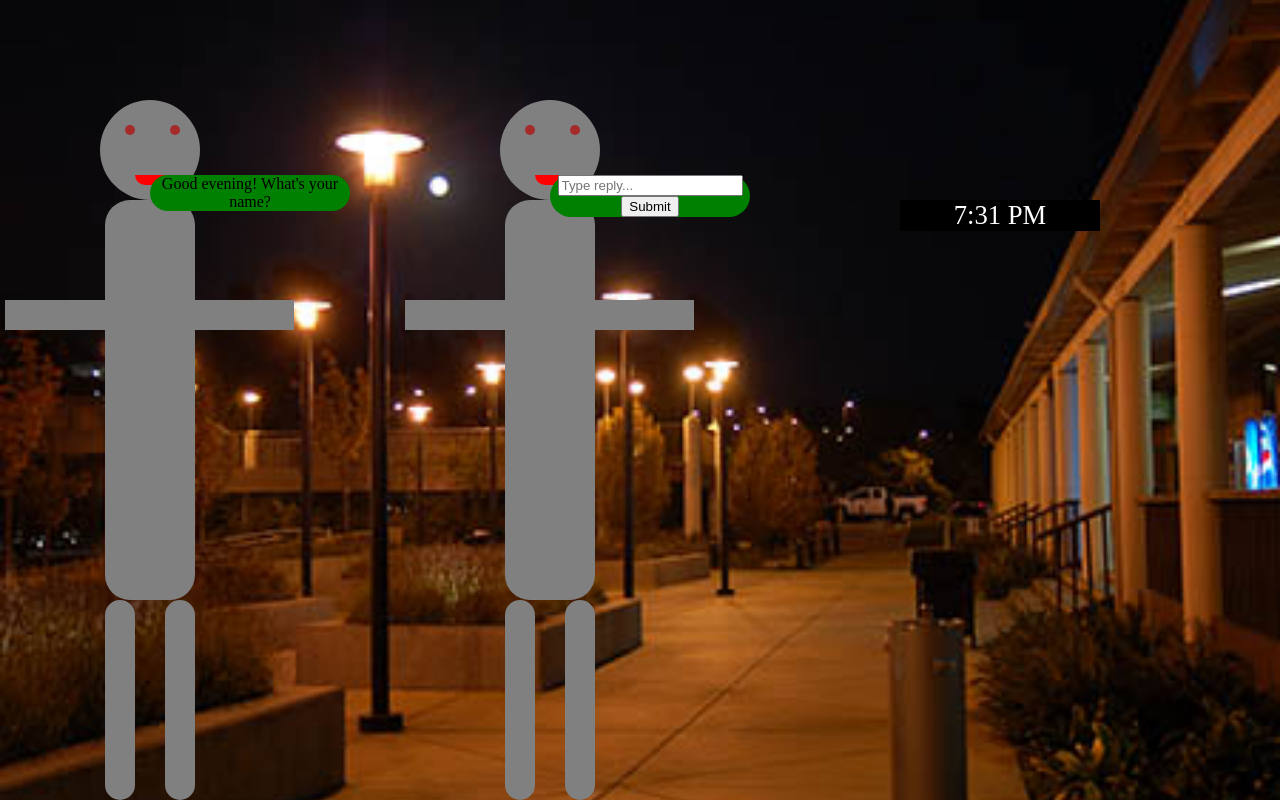
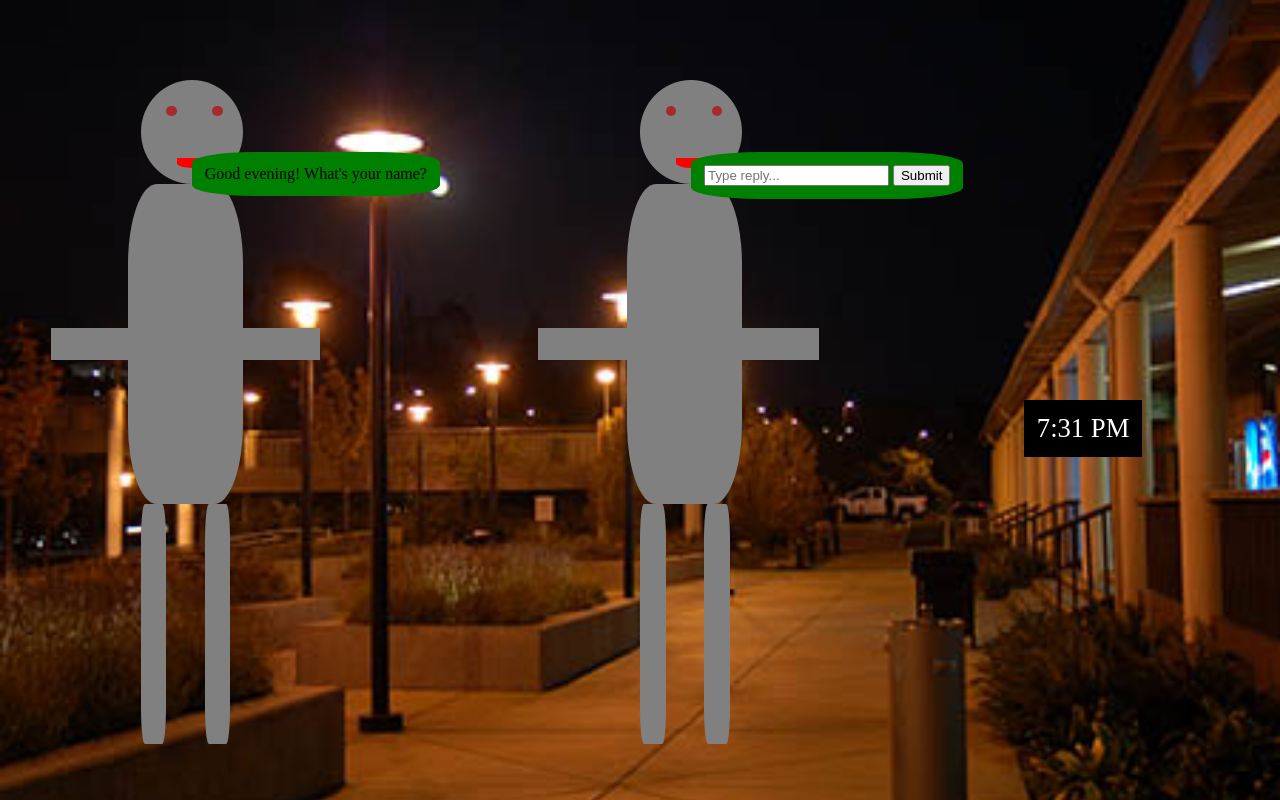
Before and after one commit to EphraimB/Virtual-Friend, a PHP site: page / in a window 1280 px wide. Run offline with PHP 8.4, Linux system fonts and the light colour scheme.

Commit message:
Responsive design and the feeds now come from MSN

```diff
--- a/css/style.css
+++ b/css/style.css
@@ -1,33 +1,33 @@
-#personOneFace{position: absolute; left: 100px; top: 100px; width: 100px; height: 100px; border-radius: 50px; background-color: grey;}
-#personOneLeftEye{position: absolute; left: 25px; top: 25px; width: 10px; height: 10px; border-radius: 5px; background-color: brown;}
-#personOneRightEye{position: absolute; left: 70px; top: 25px; width: 10px; height: 10px; border-radius: 5px; background-color: brown;}
-#personOneMouth{position: absolute; left: 35px; top: 75px; width: 30px; height: 10px; border-bottom-left-radius: 15px; border-bottom-right-radius: 15px; background-color: red;}
+#personOneFace{position: absolute; left: 11%; top: 10%; width: 8%; height: 13%; border-radius: 50%; background-color: grey;}
+#personOneLeftEye{position: absolute; left: 25%; top: 25%; width: 10%; height: 10%; border-radius: 50%; background-color: brown;}
+#personOneRightEye{position: absolute; left: 70%; top: 25%; width: 10%; height: 10%; border-radius: 50%; background-color: brown;}
+#personOneMouth{position: absolute; left: 35%; top: 75%; width: 30%; height: 10%; border-bottom-left-radius: 50%; border-bottom-right-radius: 50%; background-color: red;}
 
-#personTwoFace{position: absolute; left: 500px; top: 100px; width: 100px; height: 100px; border-radius: 50px; background-color: grey;}
-#personTwoLeftEye{position: absolute; left: 25px; top: 25px; width: 10px; height: 10px; border-radius: 5px; background-color: brown;}
-#personTwoRightEye{position: absolute; left: 70px; top: 25px; width: 10px; height: 10px; border-radius: 5px; background-color: brown;}
-#personTwoMouth{position: absolute; left: 35px; top: 75px; width: 30px; height: 10px; border-bottom-left-radius: 15px; border-bottom-right-radius: 15px; background-color: red;}
+#personTwoFace{position: absolute; left: 50%; top: 10%; width: 8%; height: 13%; border-radius: 50%; background-color: grey;}
+#personTwoLeftEye{position: absolute; left: 25%; top: 25%; width: 10%; height: 10%; border-radius: 50%; background-color: brown;}
+#personTwoRightEye{position: absolute; left: 70%; top: 25%; width: 10%; height: 10%; border-radius: 50%; background-color: brown;}
+#personTwoMouth{position: absolute; left: 35%; top: 75%; width: 30%; height: 10%; border-bottom-left-radius: 50%; border-bottom-right-radius: 50%; background-color: red;}
 
-#personOneBody{position: absolute; left: 105px; top: 200px; width: 90px; height: 400px; border-radius: 25px; background-color: grey;}
+#personOneBody{position: absolute; left: 10%; top: 23%; width: 9%; height: 40%; border-radius: 25%; background-color: grey;}
 
-#personOneLeftLeg{position: absolute; left: 105px; top: 600px; width: 30px; height: 200px; border-radius: 15px; background-color: grey;}
-#personOneRightLeg{position: absolute; left: 165px; top: 600px; width: 30px; height: 200px; border-radius: 15px; background-color: grey;}
+#personOneLeftLeg{position: absolute; left: 11%; top: 63%; width: 2%; height: 30%; border-radius: 15%; background-color: grey;}
+#personOneRightLeg{position: absolute; left: 16%; top: 63%; width: 2%; height: 30%; border-radius: 15%; background-color: grey;}
 
-#personOneLeftArm{position: absolute; left: 5px; top: 300px; width: 100px; height: 30px; background-color: grey;}
-#personOneRightArm{position: absolute; left: 194px; top: 300px; width: 100px; height: 30px; background-color: grey;}
+#personOneLeftArm{position: absolute; left: 4%; top: 41%; width: 7%; height: 4%; background-color: grey;}
+#personOneRightArm{position: absolute; left: 18%; top: 41%; width: 7%; height: 4%; background-color: grey;}
 
-#personOneTalk{position: absolute; left: 150px; top: 175px; width: 200px; height: auto; border-radius: 25px; background-color: green; text-align: center;}
+#personOneTalk{position: absolute; left: 15%; top: 19%; width: auto; max-width: 20%; height: auto; padding: 1%; border-radius: 25%; background-color: green; text-align: center;}
 
-#personTwoBody{position: absolute; left: 505px; top: 200px; width: 90px; height: 400px; border-radius: 25px; background-color: grey;}
+#personTwoBody{position: absolute; left: 49%; top: 23%; width: 9%; height: 40%; border-radius: 25%; background-color: grey;}
 
-#personTwoLeftLeg{position: absolute; left: 505px; top: 600px; width: 30px; height: 200px; border-radius: 15px; background-color: grey;}
-#personTwoRightLeg{position: absolute; left: 565px; top: 600px; width: 30px; height: 200px; border-radius: 15px; background-color: grey;}
+#personTwoLeftLeg{position: absolute; left: 50%; top: 63%; width: 2%; height: 30%; border-radius: 15%; background-color: grey;}
+#personTwoRightLeg{position: absolute; left: 55%; top: 63%; width: 2%; height: 30%; border-radius: 15%; background-color: grey;}
 
-#personTwoLeftArm{position: absolute; left: 405px; top: 300px; width: 100px; height: 30px; background-color: grey;}
-#personTwoRightArm{position: absolute; left: 594px; top: 300px; width: 100px; height: 30px; background-color: grey;}
+#personTwoLeftArm{position: absolute; left: 42%; top: 41%; width: 7%; height: 4%; background-color: grey;}
+#personTwoRightArm{position: absolute; left: 57%; top: 41%; width: 7%; height: 4%; background-color: grey;}
 
-#personTwoTalk{position: absolute; left: 550px; top: 175px; width: 200px; height: auto; border-radius: 25px; background-color: green; text-align: center;}
+#personTwoTalk{position: absolute; left: 54%; top: 19%; width: auto; height: auto; padding: 1%; border-radius: 25%; background-color: green; text-align: center;}
 
-#clock{position: absolute; left: 900px; top: 200px; width: 200px; height: auto; background-color: black; color: white; text-align: center; font-size: 20pt;}
+#clock{position: absolute; left: 80%; top: 50%; width: auto; height: auto; padding: 1%; background-color: black; color: white; text-align: center; font-size: 20pt;}
 
 img, br, a{display: none;}
--- a/js/script.js
+++ b/js/script.js
@@ -226,12 +226,7 @@ personTwoSays.setAttribute("placeholder", "Type reply...");
 //Fetch the RSS feed
 var request = new XMLHttpRequest();
 
-if(typeof request.overrideMimeType != "undefined")
-{
-request.overrideMimeType("text/xml");
-}
-
-request.open("GET", "http://www.cnet.com/rss/news", true);
+request.open("GET", "http://www.msn.com/rss/news.aspx", true);
 request.send();
 
 request.onreadystatechange = function()
@@ -240,15 +235,11 @@ request.onreadystatechange = function()
 if(request.readyState == 4 && request.status == 200)
 {
 var xmlDoc = request.responseXML;
-var title = xmlDoc.getElementsByTagName("title")[2];
+//var title = xmlDoc.getElementsByTagName("title")[2];
 
-var titleValue = title.childNodes[0];
+//var titleValue = title.childNodes[0];
 
-var start = titleValue.length;
-
-titleValue.deleteData(start - 7, 7);
-
-personOneTalk.innerHTML = "Sure! Have you heard that " + titleValue.nodeValue + "?";
+personOneTalk.innerHTML = "Sure! Have you heard that " + xmlDoc + "?";
 
 submitButtonFour.onclick = function()
 {
```
